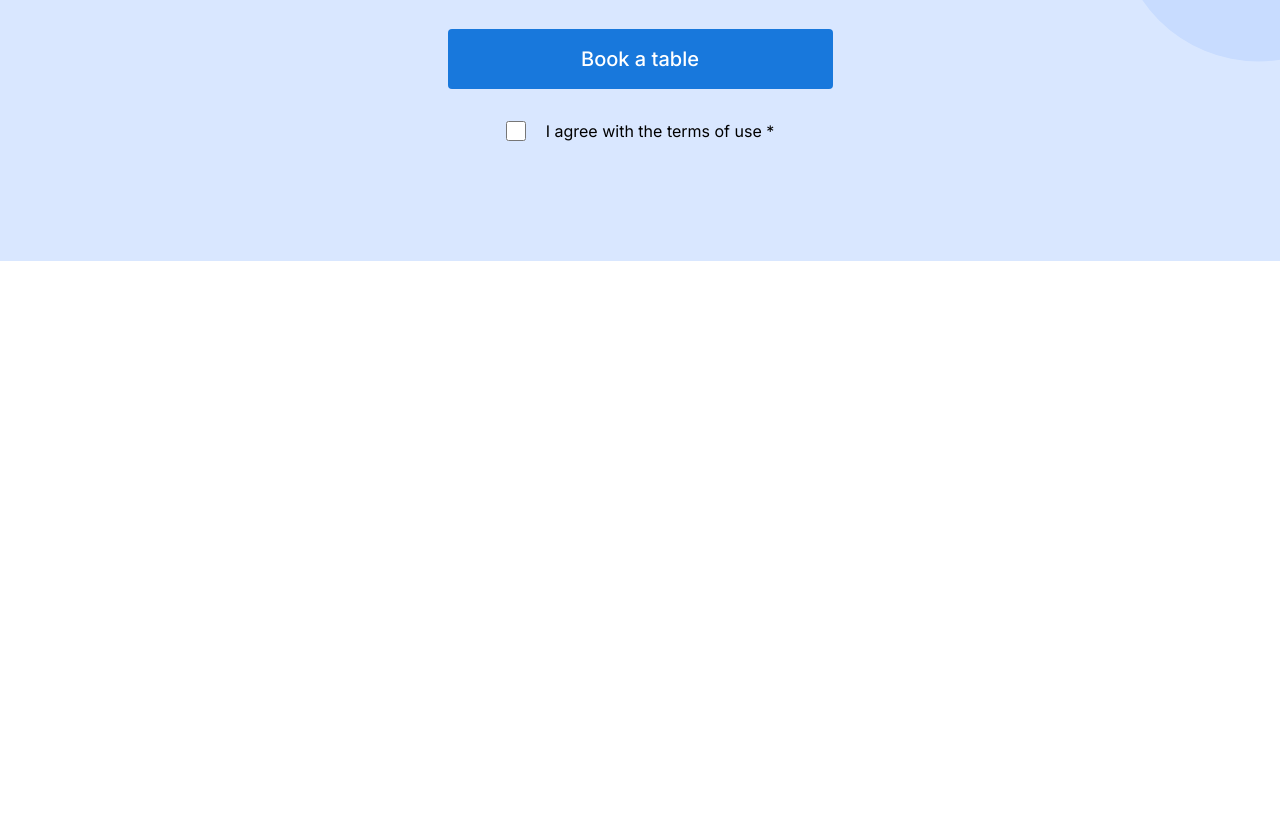
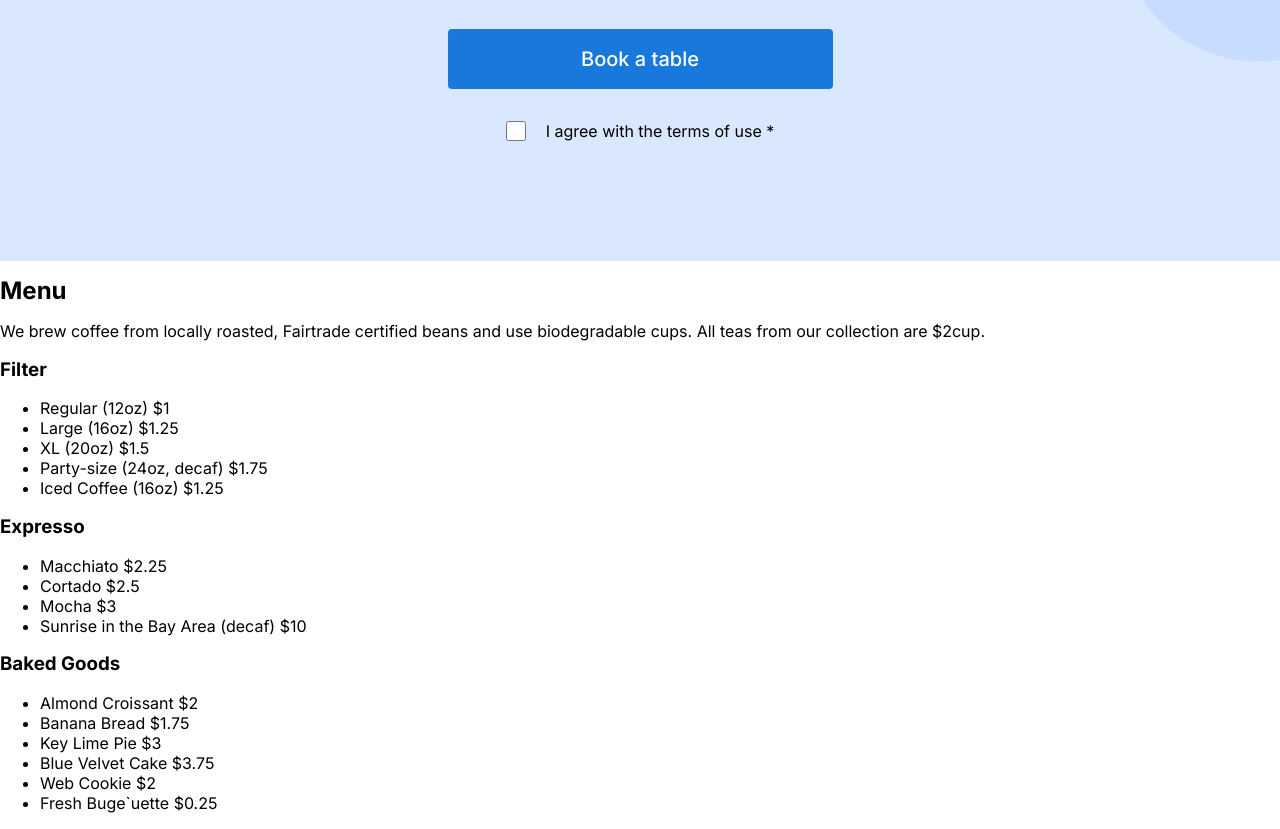
Before and after one commit to Adam00193/se_project_coffeeshop, a plain HTML site: page index.html in a window 1280 px wide. Shown: the part 2461-3290 px from the top of the page. Before the commit the page ends 2722 px from the top, so only its background shows below. Drawn offline with Linux system fonts and the light colour scheme.

Commit message:
Created hmtl semantics

```diff
--- a/index.html
+++ b/index.html
@@ -171,7 +171,49 @@
           </form>
         </section>
 
-        <section class="menu" id="menu"></section>
+        <section class="menu" id="menu">
+          <h2 class="menu__title">Menu</h2>
+          <p class="menu__subtitle">
+            We brew coffee from locally roasted, Fairtrade certified beans and
+            use biodegradable cups. All teas from our collection are $2cup.
+          </p>
+          <div class="menu__cards">
+            <div class="menu__card">
+              <h3 class="menu__card_title">Filter</h3>
+              <ul class="menu__list">
+                <li class="menu__list-item">Regular (12oz) $1</li>
+                <li class="menu__list-item">Large (16oz) $1.25</li>
+                <li class="menu__list-item">XL (20oz) $1.5</li>
+                <li class="menu__list-item">Party-size (24oz, decaf) $1.75</li>
+                <li class="menu__list-item">Iced Coffee (16oz) $1.25</li>
+              </ul>
+            </div>
+
+            <div class="menu__card">
+              <h3 class="menu__card_title">Expresso</h3>
+              <ul class="menu__list">
+                <li class="menu__list-item">Macchiato $2.25</li>
+                <li class="menu__list-item">Cortado $2.5</li>
+                <li class="menu__list-item">Mocha $3</li>
+                <li class="menu__list-item">
+                  Sunrise in the Bay Area (decaf) $10
+                </li>
+              </ul>
+            </div>
+
+            <div class="menu__card">
+              <h3 class="menu__card_title">Baked Goods</h3>
+              <ul class="menu__list">
+                <li class="menu__list-item">Almond Croissant $2</li>
+                <li class="menu__list-item">Banana Bread $1.75</li>
+                <li class="menu__list-item">Key Lime Pie $3</li>
+                <li class="menu__list-item">Blue Velvet Cake $3.75</li>
+                <li class="menu__list-item">Web Cookie $2</li>
+                <li class="menu__list-item">Fresh Buge`uette $0.25</li>
+              </ul>
+            </div>
+          </div>
+        </section>
         <section class="about" id="about"></section>
       </main>
       <footer class="footer"></footer>
```
